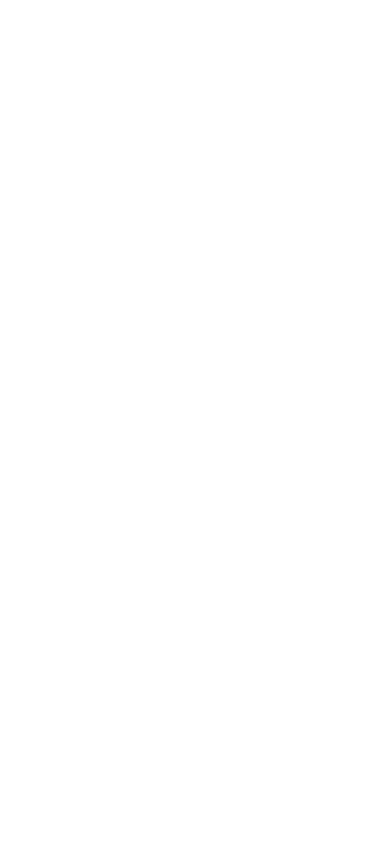
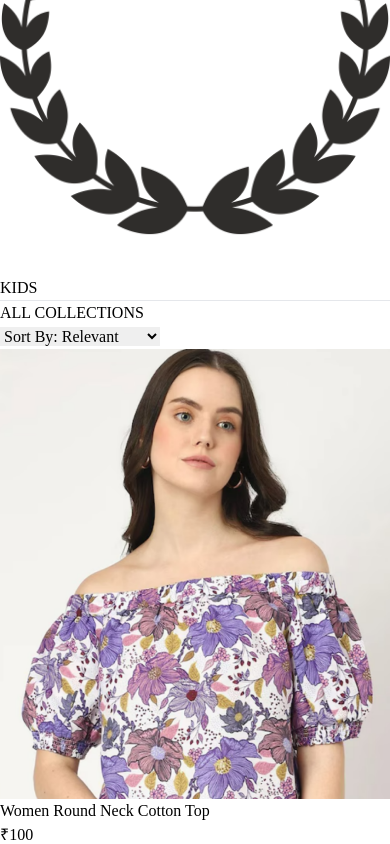
Before and after one commit to mercy089/E-Commerce, a React (Vite) app: page /collection in a window 390 px wide. Shown: the part 1874-2718 px from the top of the page. Before the commit the page ends 898 px from the top, so only its background shows below. Built offline with nearby package versions, Linux system fonts and the light colour scheme.

Commit message:
collection page done

```diff
--- /dev/null
+++ b/src/Components/CategoryCard.jsx
@@ -0,0 +1,15 @@
+/* eslint-disable react/prop-types */
+import React from "react";
+
+const CategoryCard = ({ imageSrc, label, onClick }) => {
+  return (
+    <div className="relative flex flex-col items-center cursor-pointer" onClick={onClick}>
+      <img src={imageSrc} alt={label} className="w-24" />
+      <p className="absolute text-1xl pt-7 flex justify-center items-center text-center">
+        {label}
+      </p>
+    </div>
+  );
+};
+
+export default CategoryCard;
--- a/src/Pages/Collection.jsx
+++ b/src/Pages/Collection.jsx
@@ -1,11 +1,107 @@
-import React from 'react'
+import React, { useContext, useEffect, useState } from "react";
+import { assets } from "../assets/frontend_assets/assets";
+import CategoryCard from "../Components/CategoryCard";
+import { ShopContext } from "../Context/ShopContext";
+import Title from "../Components/Title";
+import ProductItem from "../Components/ProductItem";
 
 const Collection = () => {
+  const { products } = useContext(ShopContext);
+  const [selectedCategory, setSelectedCategory] = useState('ALL');
+  const [filterProduct, setFilterProduct] = useState([]);
+  const [sortOption, setSortOption] = useState('relevant');
+
+  useEffect(() => {
+    let filteredProducts;
+
+    // Filter products based on selected category
+    if (selectedCategory === 'ALL') {
+      filteredProducts = [...products]; // Use spread operator to create a new array
+    } else {
+      filteredProducts = products.filter(product => product.category.toUpperCase() === selectedCategory);
+    }
+
+    // Sort products based on the selected option
+    switch (sortOption) {
+      case 'low-high':
+        filteredProducts.sort((a, b) => a.price - b.price);
+        break;
+      case 'high-low':
+        filteredProducts.sort((a, b) => b.price - a.price);
+        break;
+      default:
+        // Handle the relevant sorting or any other default behavior here
+        break;
+    }
+
+    setFilterProduct(filteredProducts);
+  }, [products, selectedCategory, sortOption]);
+
+  // Function to handle category selection
+  const handleCategoryClick = (category) => {
+    setSelectedCategory(category);
+  };
+
+  // Function to handle sorting option change
+  const handleSortChange = (e) => {
+    setSortOption(e.target.value);
+  };
+
   return (
     <div>
+      <div className="flex justify-center">
+        <div className="grid grid-cols-2 sm:grid-cols-2 md:grid-cols-4 lg:grid-cols-4 gap-8 place-items-center">
+          <CategoryCard
+            imageSrc={assets.frame}
+            label="ALL"
+            onClick={() => handleCategoryClick("ALL")}
+          />
+          <CategoryCard
+            imageSrc={assets.frame}
+            label="MEN"
+            onClick={() => handleCategoryClick("MEN")}
+          />
+          <CategoryCard
+            imageSrc={assets.frame}
+            label="WOMEN"
+            onClick={() => handleCategoryClick("WOMEN")}
+          />
+          <CategoryCard
+            imageSrc={assets.frame}
+            label="KIDS"
+            onClick={() => handleCategoryClick("KIDS")}
+          />
+        </div>
+      </div>
+      <hr className="my-2 border-t border-gray-700 w-full" />
+      <div className="flex-1">
+        <div className="flex justify-between text-base sm:text-2xl mb-4">
+          <Title text1={selectedCategory} text2="COLLECTIONS" />
+          <select className="border-2 border-gray-300 text-sm px-2" onChange={handleSortChange}>
+            <option value="relevant">Sort By: Relevant</option>
+            <option value="low-high">Sort By: Low to High</option>
+            <option value="high-low">Sort By: High to Low</option>
+          </select>
+        </div>
+        {/* Map Products */}
+        <div className="grid grid-cols-2 sm:grid-cols-3 md:grid-cols-4 lg:grid-cols-5 gap-4 gap-y-6">
+          {filterProduct.length > 0 ? (
+            filterProduct.map((item, index) => (
+              <ProductItem
+                key={index}
+                id={item._id}
+                image={item.image}
+                name={item.name}
+                price={item.price}
+              />
+            ))
+          ) : (
+            <div className="col-span-full text-center">No products found</div>
+          )}
+        </div>
+      </div>
+    </div>
+  );
+};
 
-    </div>
-  )
-}
-
-export default Collection
+export default Collection;
```
